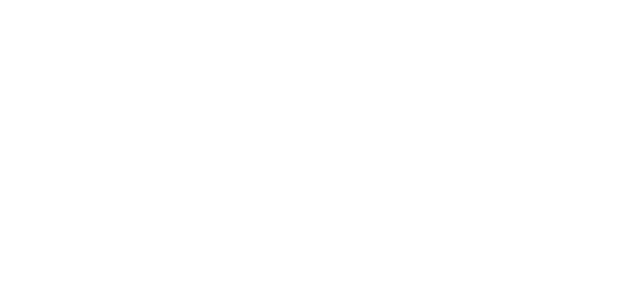
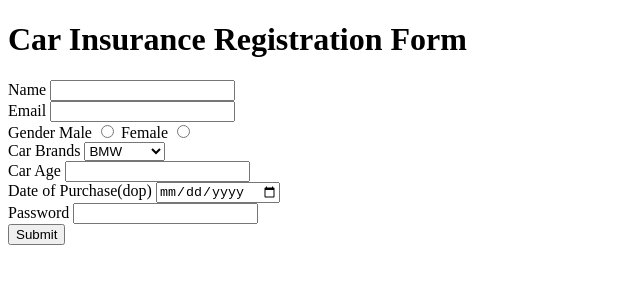
Before and after one commit to acciojob/car-insurance-form-AshishGaikwad717, a website: page main.html in a window 1280 px wide. Shown: the whole page, without its empty margins (0-640 px from the left). Drawn offline with Linux system fonts and the light colour scheme.

Commit message:
created a submission

```diff
--- a/main.html
+++ b/main.html
@@ -10,7 +10,31 @@
 	<!-- the entire body must be written by student -->
     <script type="text/javascript" src="./script.js">
 </script>
-
+	<h1>Car Insurance Registration Form</h1>
+	<form method="post">
+		<label for="name">Name</label>
+		<input type="text" id="name" required><br>
+		<label for="email">Email</label>
+		<input type="email" id="email" required><br>
+		<label for="gender">Gender</label>
+		<label for="male">Male</label>
+		<input type="radio" id="male" name="gender" required>
+		<label for="female">Female</label>
+		<input type="radio" id="female" name="gender" required><br>
+		<label for="cars">Car Brands</label>
+		<select id="cars">
+			<option>BMW</option>
+			<option>Audi</option>
+			<option>Mercedez</option>
+		</select><br>
+		<label for="carage">Car Age</label>
+		<input type="number" id="carage" required><br>
+		<label for="dop">Date of Purchase(dop)</label>
+		<input type="date" id="dop" required><br>
+		<label for="password">Password</label>
+		<input type="password" id="password" required><br>
+		<button type="submit">Submit</button>
+		</form>
 </body>
 
 </html>
```
